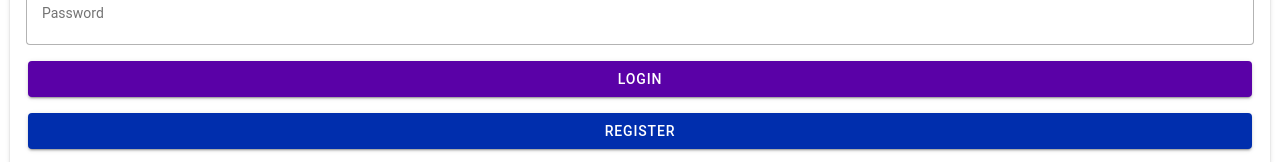
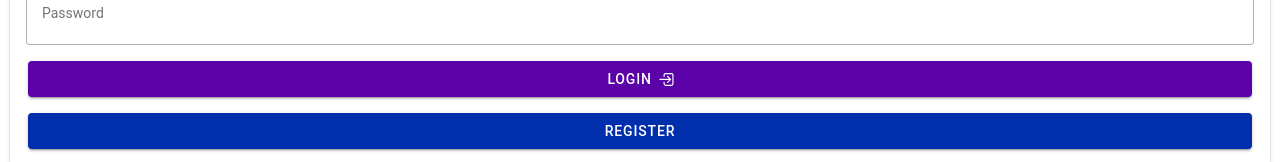
Before and after one commit to nayak-nirmalya/ionic-playground, a React (Vite) app: page / in a window 1280 px wide. Shown: the part 162-324 px from the top of the page. Built offline with nearby package versions, Linux system fonts and the light colour scheme.

Commit message:
added login icon from ionicons

```diff
--- a/src/pages/Login.tsx
+++ b/src/pages/Login.tsx
@@ -3,14 +3,15 @@ import {
   IonCard,
   IonCardContent,
   IonContent,
-  IonFooter,
   IonHeader,
+  IonIcon,
   IonInput,
   IonPage,
   IonTitle,
   IonToolbar,
 } from "@ionic/react";
 import React from "react";
+import { logInOutline } from "ionicons/icons";
 
 const Login: React.FC = () => {
   const doLogin = (event: any) => {
@@ -50,6 +51,7 @@ const Login: React.FC = () => {
                 type="submit"
               >
                 Login
+                <IonIcon icon={logInOutline} slot="end" />
               </IonButton>
 
               <IonButton
```
